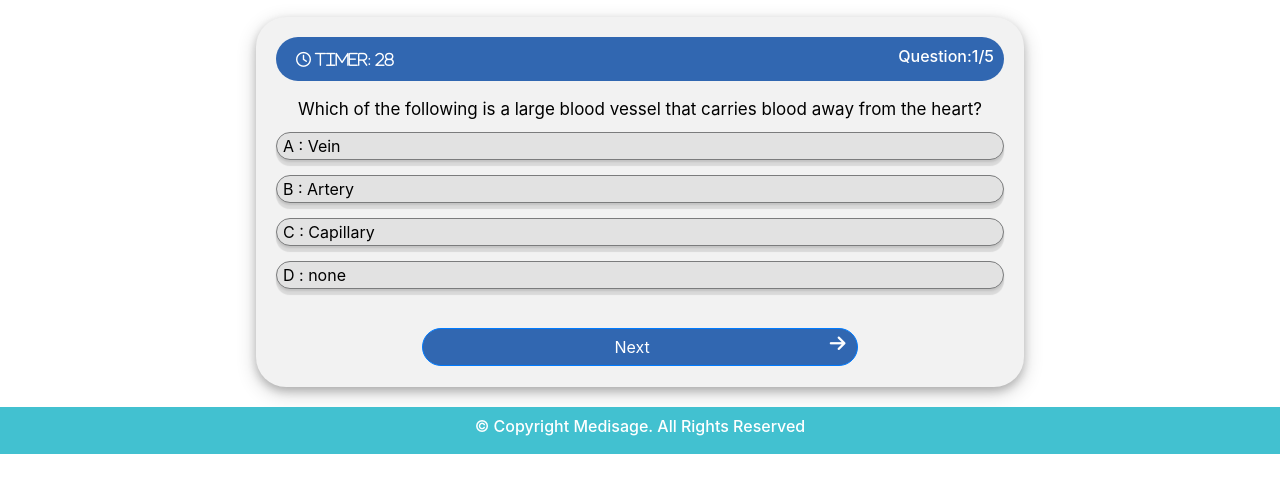
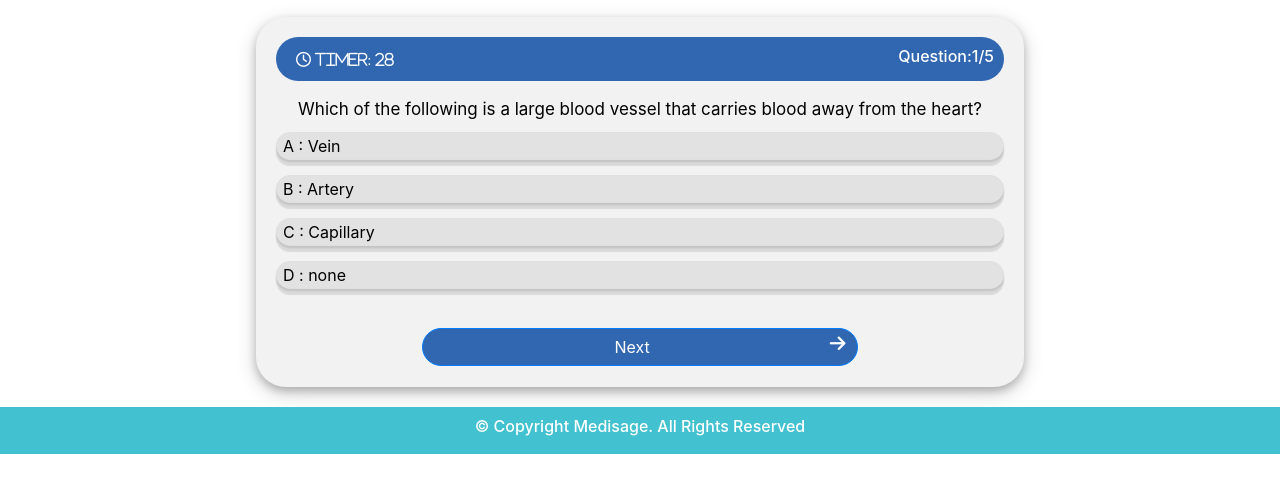
Before and after one commit to 1305-shivanijha/quizy, a plain HTML site: page index.html in a window 1280 px wide. Both pictures are taken after a click on the button "Start". Shown: the part 60-552 px from the top of the page. Drawn offline with nearby package versions, Linux system fonts and the light colour scheme.

Commit message:
Update index.html

```diff
--- a/index.html
+++ b/index.html
@@ -88,7 +88,7 @@ width:50%;}
     margin:auto;
      background-color:#e2e2e2;
    text-align:left;
-    border:1px solid #7b7c7d;
+    border:1px solid #e0e0e0;
     margin-bottom:15px;
     border-radius:50px;
     }
```
